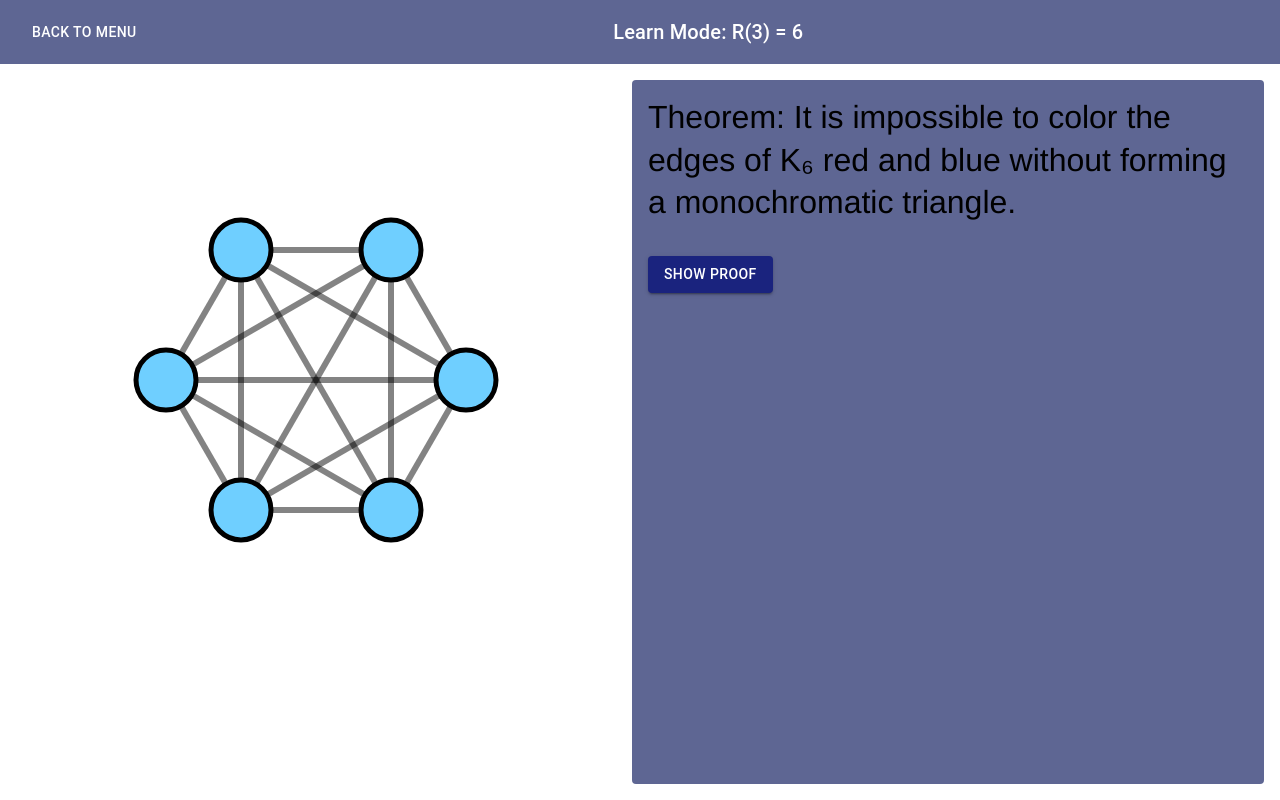
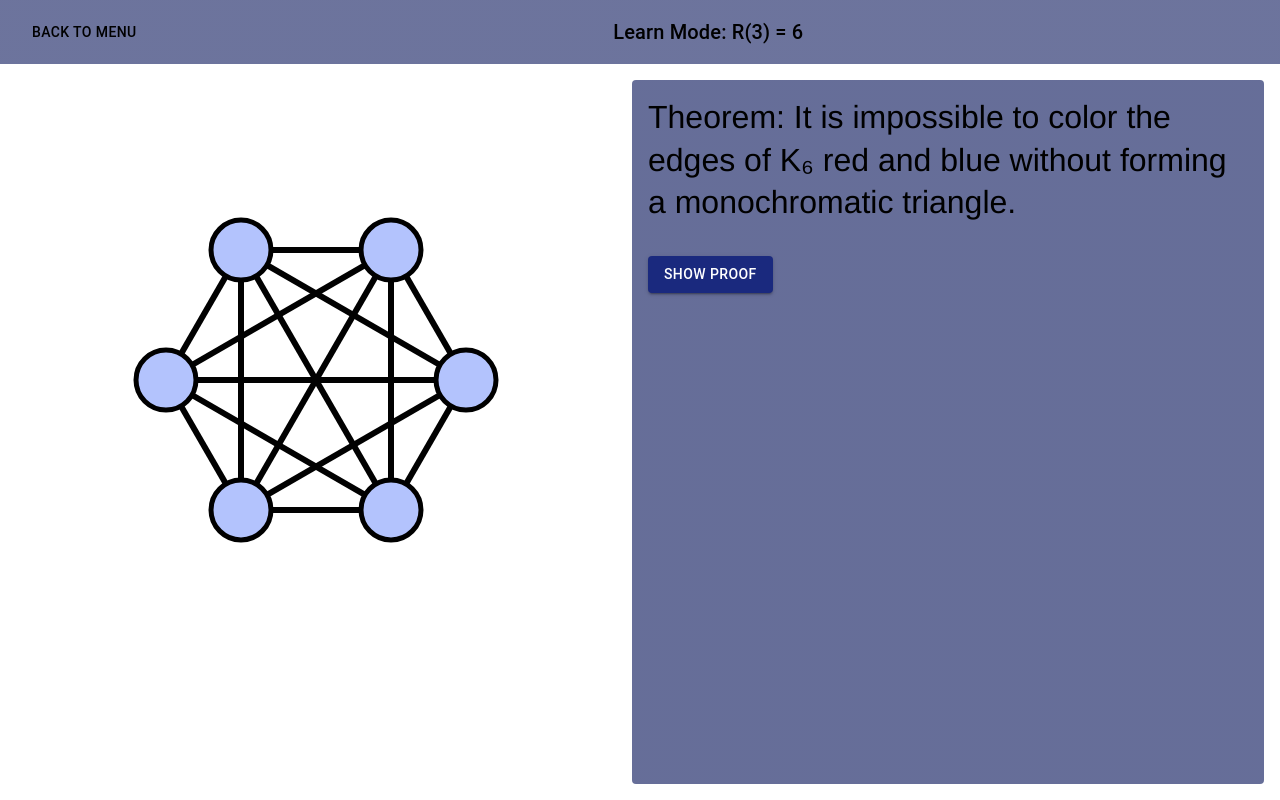
Before and after one commit to Ryanoonan/Ramsey-Tutor, a React (Create React App) app: page /learn in a window 1280 px wide. Built offline with nearby package versions, Linux system fonts and the light colour scheme.

Commit message:
use MUI consistently

```diff
--- a/src/App.js
+++ b/src/App.js
@@ -3,37 +3,9 @@ import { ThemeProvider, createTheme } from '@mui/material';
 import LandingPage from './components/LandingPage';
 import SandboxMode from './components/sandbox/SandboxMode';
 import LearnMode from './components/learn/LearnMode';
+import LearnMenu from './components/learn/LearnMenu';
 import './App.css';
-
-const theme = createTheme({
-  palette: {
-    mode: 'dark',
-    primary: {
-      main: '#1a237e', // Same as --color-node-fill
-    },
-    secondary: {
-      main: '#ffffff', // Same as --color-edge-default
-    },
-    background: {
-      default: '#1a1a1a', // Same as --color-background
-      paper: 'var(--color-paper)', // Same as --color-paper
-    },
-    text: {
-      primary: '#ffffff', // Same as --color-text-primary
-      secondary: '#e0e0e0', // Same as --color-text-secondary
-    }
-  },
-  components: {
-    MuiPaper: {
-      styleOverrides: {
-        root: {
-          backgroundColor: 'var(--color-paper)',
-          backgroundImage: 'none',
-        }
-      }
-    }
-  }
-});
+import theme from './theme';
 
 function App() {
   return (
@@ -43,6 +15,7 @@ function App() {
           <Routes>
             <Route path="/" element={<LandingPage />} />
             <Route path="/sandbox" element={<SandboxMode />} />
+            <Route path="/learnmenu" element={<LearnMenu />} />
             <Route path="/learn" element={<LearnMode />} />
           </Routes>
         </div>
--- a/src/components/LandingPage.js
+++ b/src/components/LandingPage.js
@@ -1,8 +1,9 @@
-import { Box, Button, Typography, Container } from '@mui/material';
+import { Box, Button, Typography, Container, useTheme } from '@mui/material';
 import { useNavigate } from 'react-router-dom';
 
 function LandingPage() {
     const navigate = useNavigate();
+    const theme = useTheme();
 
     return (
         <Box sx={{
@@ -10,8 +11,8 @@ function LandingPage() {
             width: '100%',
             height: '100%',
             overflow: 'hidden',
-            backgroundColor: 'var(--color-background)',
-            color: 'var(--color-text-primary)',
+            backgroundColor: theme.palette.background.default,
+            color: theme.palette.text.primary,
             display: 'flex',
             alignItems: 'center',
             justifyContent: 'center'
@@ -24,11 +25,11 @@ function LandingPage() {
                     gap: 4,
                 }}
             >
-                <Typography variant="h2" component="h1" gutterBottom color="var(--color-text-primary)">
+                <Typography variant="h2" component="h1" gutterBottom color="text.primary">
                     Ramsey Theory Visualizer
                 </Typography>
 
-                <Typography variant="h5" component="h2" gutterBottom color="var(--color-text-secondary)">
+                <Typography variant="h5" component="h2" gutterBottom color="text.secondary">
                     Explore and understand Ramsey theory through interactive visualization
                 </Typography>
 
--- /dev/null
+++ b/src/components/learn/LearnMenu.js
@@ -0,0 +1,49 @@
+import { Box, Typography, Container } from '@mui/material';
+
+function LearnMenu() {
+
+    const pages = [
+        { name: 'R(3) = 3', link: '/learn/r3-3' },
+        { name: 'Item 2', link: '/learn/item-2' },
+        { name: 'Item 3', link: '/learn/item-3' },
+        { name: 'Item 4', link: '/learn/item-4' },
+    ];
+
+    return (
+        <Container>
+            <Typography variant="h2" component="h1" gutterBottom color="var(--color-text-primary)">
+                Theorems
+            </Typography>
+            <Box sx={{
+                display: 'grid',
+                gridTemplateColumns: 'repeat(4, 1fr)',
+                gap: 2,
+            }}>
+                {pages.map((item, index) => (
+                    <Box
+                        key={index}
+                        component="a"
+                        href={item.link}
+                        sx={{
+                            bgcolor: 'secondary.main',
+                            color: 'secondary.contrastText',
+                            p: 2,
+                            borderRadius: 1,
+                            textAlign: 'center',
+                            textDecoration: 'none',
+                            '&:hover': {
+                                bgcolor: 'secondary.dark',
+                                boxShadow: 1,
+                            },
+                            fontSize: '2rem',
+                        }}
+                    >
+                        {item.name}
+                    </Box>
+                ))}
+            </Box>
+        </Container>
+    );
+}
+
+export default LearnMenu;
--- a/src/components/learn/LearnMode.js
+++ b/src/components/learn/LearnMode.js
@@ -1,9 +1,10 @@
 import { useState, useEffect } from 'react';
 import { useNavigate } from 'react-router-dom';
-import { Box, Button, Typography, Paper, AppBar, Toolbar } from '@mui/material';
+import { Box, Button, Typography, Paper, AppBar, Toolbar, useTheme } from '@mui/material';
 import Graph from '../shared/Graph';
 
 function LearnMode() {
+    const theme = useTheme();
     const navigate = useNavigate();
     const [currentStep, setCurrentStep] = useState(-1);
     const [currentPage, setCurrentPage] = useState(0);
@@ -70,9 +71,9 @@ function LearnMode() {
     }, []);
 
     const initializeK6 = () => {
-        // Resolve default edge color from CSS custom property
-        const css = getComputedStyle(document.documentElement);
-        const defaultColor = css.getPropertyValue('--color-edge-default').trim();
+        // Use theme color instead of CSS variable
+        const defaultColor = theme.palette.custom.edgeDefault;
+
         // Create 6 nodes in a circular arrangement
         const newNodes = Array.from({ length: 6 }, (_, i) => ({
             id: i,
@@ -109,8 +110,8 @@ function LearnMode() {
             if (shouldColor) {
                 return {
                     ...link,
-                    color: getComputedStyle(document.documentElement)
-                        .getPropertyValue(`--color-edge-${color}`).trim()
+                    // Use theme color instead of CSS variable
+                    color: theme.palette.custom[`edge${color === 'red' ? 'Red' : 'Blue'}`]
                 };
             }
             console.log("not coloring link", link)
@@ -166,7 +167,7 @@ function LearnMode() {
 
     return (
         <Box sx={{ height: '100vh', display: 'flex', flexDirection: 'column' }}>
-            <AppBar position="static" sx={{ bgcolor: 'var(--color-paper)' }}>
+            <AppBar position="static" sx={{ bgcolor: theme.palette.background.paper }}>
                 <Toolbar>
                     <Button color="inherit" onClick={() => navigate('/')} sx={{ mr: 2 }}>
                         Back to Menu
@@ -182,7 +183,7 @@ function LearnMode() {
                 display: 'flex',
                 gap: 2,
                 p: 2,
-                backgroundColor: 'var(--color-background)'
+                backgroundColor: theme.palette.background.default
             }}>
                 <Box id="learn-graph-container" sx={{
                     flex: 1,
@@ -193,7 +194,7 @@ function LearnMode() {
                         links={links}
                         width={dimensions.width}
                         height={dimensions.height}
-                        linkColor="var(--color-edge-default)"
+                        linkColor={theme.palette.custom.edgeDefault}
                         highlightedNode={highlightedNode}
                     />
                 </Box>
@@ -204,8 +205,8 @@ function LearnMode() {
                     display: 'flex',
                     flexDirection: 'column',
                     gap: 2,
-                    bgcolor: 'var(--color-paper)',
-                    color: 'var(--color-text-primary)',
+                    bgcolor: theme.palette.background.paper,
+                    color: theme.palette.text.primary,
                     boxShadow: 'none',
                     borderRadius: 1
                 }}>
--- a/src/components/sandbox/SandboxMode.js
+++ b/src/components/sandbox/SandboxMode.js
@@ -1,11 +1,12 @@
 import { useState, useEffect, useRef } from 'react';
 import { useNavigate } from 'react-router-dom';
-import { Box, Button, ButtonGroup, IconButton, AppBar, Toolbar, Typography } from '@mui/material';
+import { Box, Button, ButtonGroup, IconButton, AppBar, Toolbar, Typography, useTheme } from '@mui/material';
 import UndoIcon from '@mui/icons-material/Undo';
 import DeleteIcon from '@mui/icons-material/Delete';
 import Graph from '../shared/Graph';
 
 function SandboxMode() {
+    const theme = useTheme();
     const navigate = useNavigate();
     const graphRef = useRef(null);
     const [nodes, setNodes] = useState([]);
@@ -45,10 +46,8 @@ function SandboxMode() {
 
     const handleNodeClick = (node) => {
         if (selectedNodes.length === 1 && selectedNodes[0].id !== node.id) {
-            // Get computed color value
-            const computedColor = getComputedStyle(document.documentElement)
-                .getPropertyValue('--color-edge-red')
-                .trim();
+            // Use theme color instead of CSS variable
+            const computedColor = theme.palette.custom.edgeRed;
 
             // Create edge between nodes
             const newLink = {
@@ -69,12 +68,9 @@ function SandboxMode() {
         saveState();
         const newLinks = links.map(l => {
             if (l === link) {
-                const computedRed = getComputedStyle(document.documentElement)
-                    .getPropertyValue('--color-edge-red')
-                    .trim();
-                const computedBlue = getComputedStyle(document.documentElement)
-                    .getPropertyValue('--color-edge-blue')
-                    .trim();
+                // Use theme colors instead of CSS variables
+                const computedRed = theme.palette.custom.edgeRed;
+                const computedBlue = theme.palette.custom.edgeBlue;
                 const newColor = l.color === computedRed ? computedBlue : computedRed;
                 return { ...l, color: newColor };
             }
@@ -105,7 +101,7 @@ function SandboxMode() {
 
     return (
         <Box sx={{ height: '100vh', display: 'flex', flexDirection: 'column' }}>
-            <AppBar position="static" sx={{ bgcolor: 'var(--color-paper)' }}>
+            <AppBar position="static" sx={{ bgcolor: theme.palette.background.paper }}>
                 <Toolbar>
                     <Button color="inherit" onClick={() => navigate('/')} sx={{ mr: 2 }}>
                         Back to Menu
@@ -130,7 +126,7 @@ function SandboxMode() {
                     flexGrow: 1,
                     position: 'relative',
                     cursor: 'pointer',
-                    backgroundColor: 'var(--color-background)', // Changed from --color-paper
+                    backgroundColor: theme.palette.background.default,
                 }}
             >
                 <Graph
@@ -141,7 +137,7 @@ function SandboxMode() {
                     onBackgroundClick={addNode}
                     width={dimensions.width}
                     height={dimensions.height}
-                    linkColor="var(--color-edge-default)"
+                    linkColor={theme.palette.custom.edgeDefault}
                 />
             </Box>
         </Box>
--- a/src/components/shared/Graph.js
+++ b/src/components/shared/Graph.js
@@ -1,17 +1,21 @@
 import { useRef, useEffect, useCallback } from 'react';
+import { useTheme } from '@mui/material/styles';
 
-const Graph = ({ nodes, links, onNodeClick, onLinkClick, onBackgroundClick, width = 800, height = 600, nodeRadius = 30, lineWidth = 6, linkColor = 'var(--color-edge-red)', highlightedNode = null }) => {
+function Graph({ nodes, links, onNodeClick, onLinkClick, onBackgroundClick, width = 800, height = 600, nodeRadius = 30, lineWidth = 6, highlightedNode = null }) {
+
+    const theme = useTheme();
     const canvasRef = useRef();
     const nodeBoundaryWidth = 5; // New constant for node boundary width
 
     // Draw everything on each render
     useEffect(() => {
+
         if (!canvasRef.current) return;
         const ctx = canvasRef.current.getContext('2d');
 
         // Get the computed values of CSS variables
-        const nodeBorderColor = getComputedStyle(document.documentElement).getPropertyValue('--color-node-border').trim();
-        const nodeFillColor = getComputedStyle(document.documentElement).getPropertyValue('--color-node-fill').trim();
+        const nodeBorderColor = theme.palette.custom.nodeBorder;
+        const nodeFillColor = theme.palette.custom.nodeFill;
 
         ctx.clearRect(0, 0, width, height);
 
@@ -49,7 +53,7 @@ const Graph = ({ nodes, links, onNodeClick, onLinkClick, onBackgroundClick, widt
             ctx.lineWidth = nodeBoundaryWidth;
             ctx.stroke();
         });
-    }, [nodes, links, width, height, nodeRadius, lineWidth, linkColor, highlightedNode]);
+    }, [nodes, links, width, height, nodeRadius, lineWidth, highlightedNode]);
 
     // Utility for checking distance of point->line
     const pointToLineDistance = (px, py, x1, y1, x2, y2) => {
--- /dev/null
+++ b/src/theme.js
@@ -0,0 +1,30 @@
+import { createTheme } from '@mui/material';
+
+const theme = createTheme({
+    palette: {
+        mode: 'dark',
+        primary: {
+            main: 'rgb(26, 41, 126)',
+        },
+        secondary: {
+            main: 'rgba(255, 255, 255, 1)',
+        },
+        background: {
+            default: 'rgb(255, 255, 255)',
+            paper: '#5e6693',
+        },
+        text: {
+            primary: 'rgb(0, 0, 0)',
+            secondary: 'rgb(69, 69, 69)',
+        },
+        custom: {
+            nodeBorder: 'rgb(0, 0, 0)',
+            nodeFill: 'rgb(179, 195, 253)',
+            edgeDefault: 'rgb(1, 1, 1)',
+            edgeRed: 'rgba(255, 0, 0, 1)',
+            edgeBlue: 'rgba(0, 0, 255, 1)',
+        }
+    }
+});
+
+export default theme;
```
